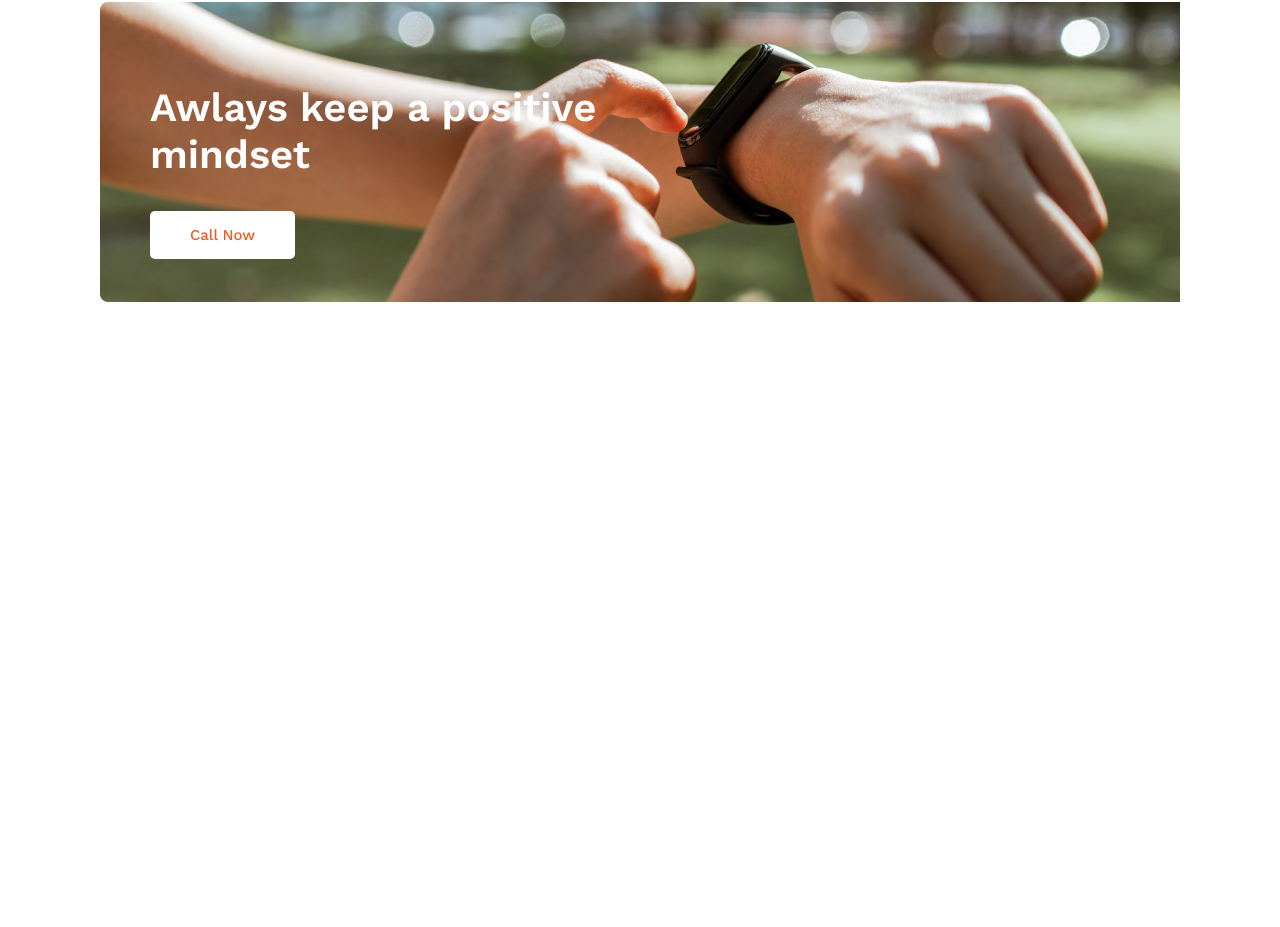
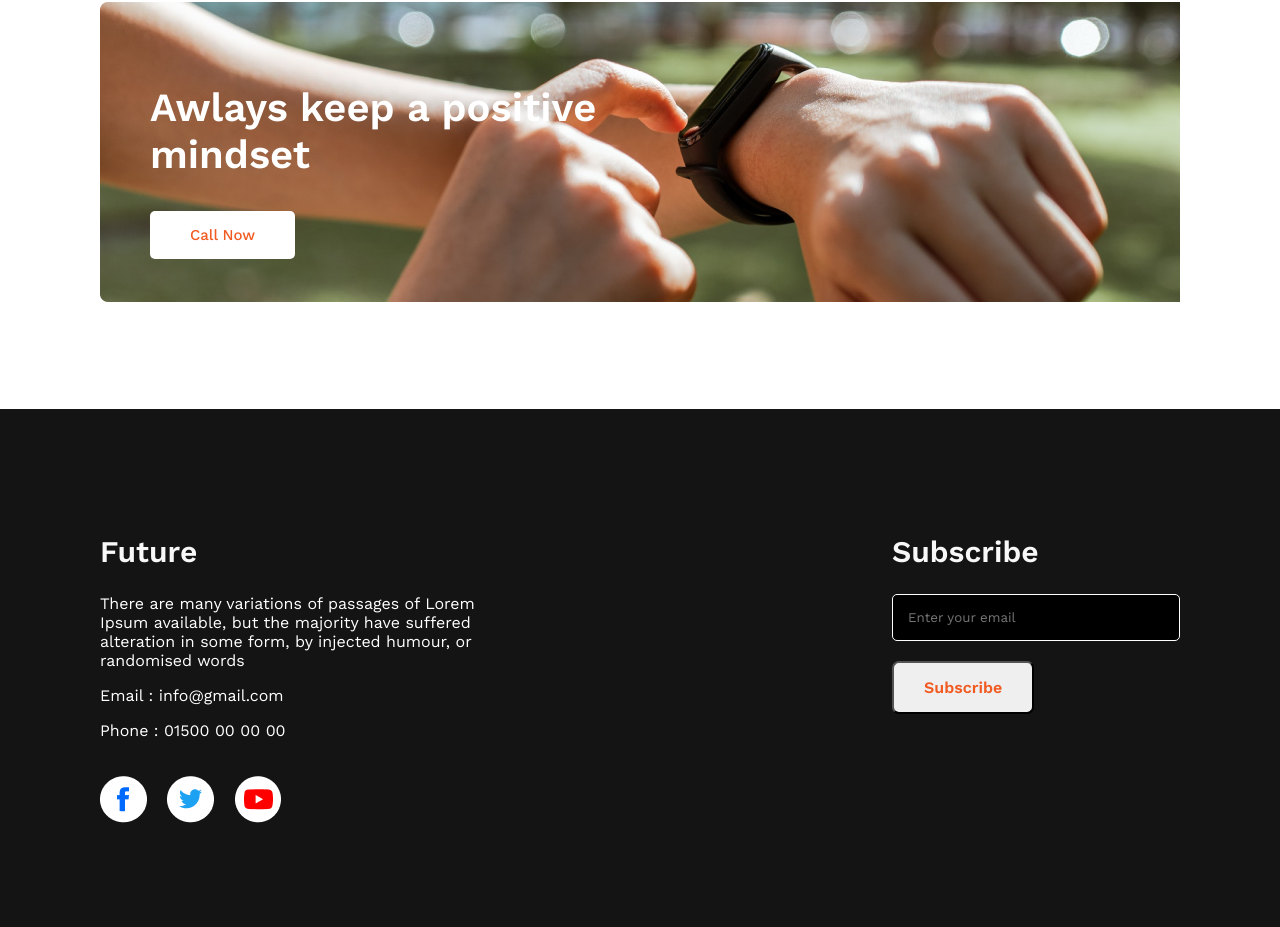
Before and after one commit to Mahin-ux/parctice-html-css, a plain HTML site: page index.html in a window 1280 px wide. Shown: the part 1916-2843 px from the top of the page. Before the commit the page ends 2325 px from the top, so only its background shows below. Drawn offline with nearby package versions, Linux system fonts and the light colour scheme.

Commit message:
added more codes and styles

```diff
--- a/index.html
+++ b/index.html
@@ -11,6 +11,7 @@
         rel="stylesheet">
     <script src="https://kit.fontawesome.com/222822f4f8.js" crossorigin="anonymous"></script>
     <link rel="stylesheet" href="style.css">
+    <link rel="shortcut icon" href="images/icons/web.png" type="image/x-icon">
 </head>
 
 <body>
@@ -36,11 +37,16 @@
                 <p class="sec-2-description-1">Contrary to popular belief, Lorem Ipsum is not simply random text. It has
                     roots in a piece of classical Latin literature from 45 BC, making it over 2000 years old. Richard
                     McClintock.</p>
-                    <p class="sec-2-points"><i class="fa-solid fa-check" style="margin-right: 10px;"></i>Contrary to popular belief, is not simply.</p>
-                    <p class="sec-2-points"><i class="fa-solid fa-check" style="margin-right: 10px;"></i>Contrary to popular belief.</p>
-                    <p class="sec-2-points"><i class="fa-solid fa-check" style="margin-right: 10px;"></i>Contrary to popular , is not simply.</p>
-                    <p class="sec-2-points"><i class="fa-solid fa-check" style="margin-right: 10px;"></i>Contrary to popular belief, is not simply.</p>
-                    <p class="sec-2-points"><i class="fa-solid fa-check" style="margin-right: 10px;"></i>Contrary to popular simply.</p>
+                <p class="sec-2-points"><i class="fa-solid fa-check" style="margin-right: 10px;"></i>Contrary to popular
+                    belief, is not simply.</p>
+                <p class="sec-2-points"><i class="fa-solid fa-check" style="margin-right: 10px;"></i>Contrary to popular
+                    belief.</p>
+                <p class="sec-2-points"><i class="fa-solid fa-check" style="margin-right: 10px;"></i>Contrary to popular
+                    , is not simply.</p>
+                <p class="sec-2-points"><i class="fa-solid fa-check" style="margin-right: 10px;"></i>Contrary to popular
+                    belief, is not simply.</p>
+                <p class="sec-2-points"><i class="fa-solid fa-check" style="margin-right: 10px;"></i>Contrary to popular
+                    simply.</p>
             </div>
         </div>
     </section>
@@ -81,6 +87,27 @@
             <button class="sec-4-button">Call Now</button>
         </div>
     </section>
+    <!-- section 5 -->
+    <section class="sec-5">
+        <div class="sec-5-container">
+            <div class="sec-5-part-1">
+                <h2 class="sec-5-title">Future</h2>
+                <p id="sec-5-p" class="sec-5-description">There are many variations of passages of Lorem Ipsum
+                    available, but the majority have suffered alteration in some form, by injected humour, or randomised
+                    words</p>
+                <p class="sec-5-description">Email : info@gmail.com</p>
+                <p class="sec-5-description">Phone : 01500 00 00 00</p>
+                <a href="https://www.facebook.com/" target="_blank"><img src="images/icons/fb.png" alt=""></a>
+                <a href="https://x.com/" target="_blank"><img src="images/icons/twitter.png" alt=""></a>
+                <a href="https://www.youtube.com/" target="_blank"><img src="images/icons/youtube.png" alt=""></a>
+            </div>
+            <div class="sec-5-part-2">
+                <h2 class="sec-5-title">Subscribe</h2>
+                <input class="sec-5-input" type="text" placeholder="Enter your email">
+                <button class="sec-5-btn">Subscribe</button>
+            </div>
+        </div>
+    </section>
 </body>
 
 </html>
--- a/style.css
+++ b/style.css
@@ -6,6 +6,7 @@
 /* body related styles */
 body {
     margin: 0;
+    padding: 0;
 }
 
 /* sec-1 related styles */
@@ -167,3 +168,51 @@ body {
     font-style: normal;
     font-weight: 500;
 }
+
+/* sec-5 related styles */
+.sec-5-container {
+    background-color: #151414;
+    padding: 100px;
+    display: flex;
+}
+
+.sec-5-title {
+    color: #F8F8F8;
+    font-family: "Work Sans";
+    font-size: 30px;
+    font-weight: 600;
+}
+
+.sec-5-description {
+    color: #FFF;
+    font-family: "Work Sans";
+    font-size: 16px;
+    font-weight: 400;
+}
+
+.sec-5-input {
+    padding: 15px 100px 15px 15px;
+    background-color: black;
+    border: 1px solid white;
+    border-radius: 5px;
+    color: white;
+    display: block;
+}
+
+.sec-5-btn {
+    margin-top: 20px;
+    padding: 15px 30px;
+    color: #F15B22;
+    border-radius: 7px;
+    font-weight: 600;
+    font-size: 16px;
+}
+
+#sec-5-p {
+    margin-right: 400px;
+}
+
+.sec-5-part-1 img {
+    margin-top: 20px;
+    margin-right: 15px;
+}
```
Lines whose indentation alone changed are shown as unchanged.
